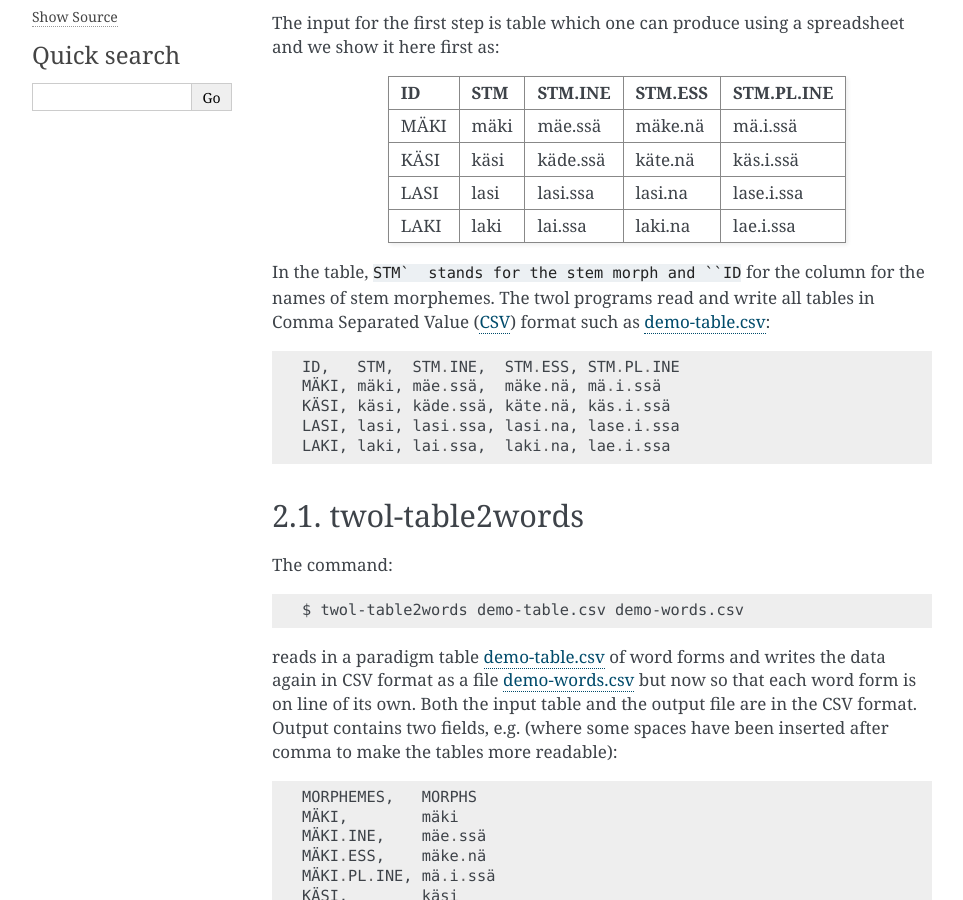
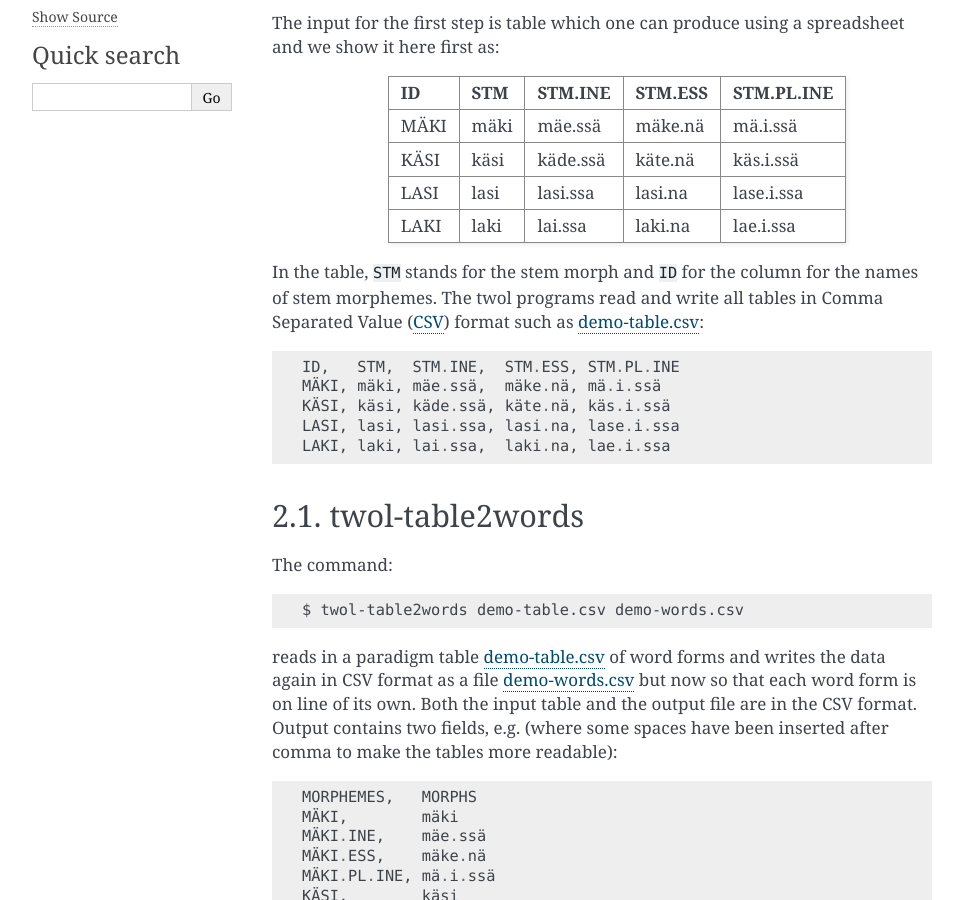
Before and after one commit to koskenni/twol, a Sphinx documentation site: the page built from docs/morphophon.rst, in a window 1280 px wide and 900 px high, scrolled down 943 px. Shown: the whole window, without its empty margins (148-1111 px from the left). Built offline with Sphinx 7.4.7, drawn with Linux system fonts in a browser that asks for light colours.

Commit message:
doc fixes

```diff
--- a/docs/morphophon.rst
+++ b/docs/morphophon.rst
@@ -42,7 +42,7 @@ The input for the first step is table which one can produce using a spreadsheet
   | LAKI | laki | lai.ssa  | laki.na  | lae.i.ssa  |
   +------+------+----------+----------+------------+
 
-In the table, ``STM`  stands for the stem morph and ``ID`` for the column for the names of stem morphemes.  The twol programs read and write all tables in Comma Separated Value (:term:`CSV`) format  such as `demo-table.csv <https://raw.githubusercontent.com/koskenni/twol/master/test/align/demo-table.csv>`_::
+In the table, ``STM``  stands for the stem morph and ``ID`` for the column for the names of stem morphemes.  The twol programs read and write all tables in Comma Separated Value (:term:`CSV`) format  such as `demo-table.csv <https://raw.githubusercontent.com/koskenni/twol/master/test/align/demo-table.csv>`_::
 
    ID,   STM,  STM.INE,  STM.ESS, STM.PL.INE
    MÄKI, mäki, mäe.ssä,  mäke.nä, mä.i.ssä
```
